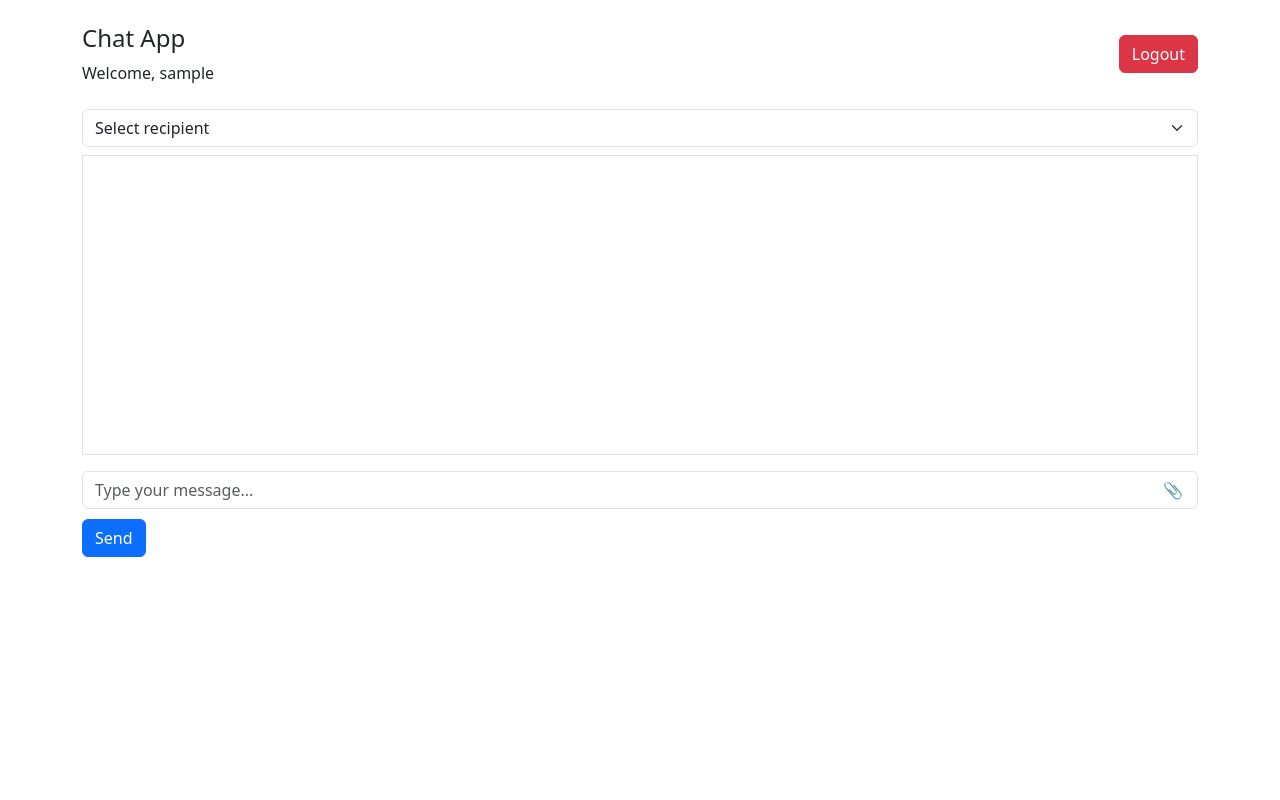
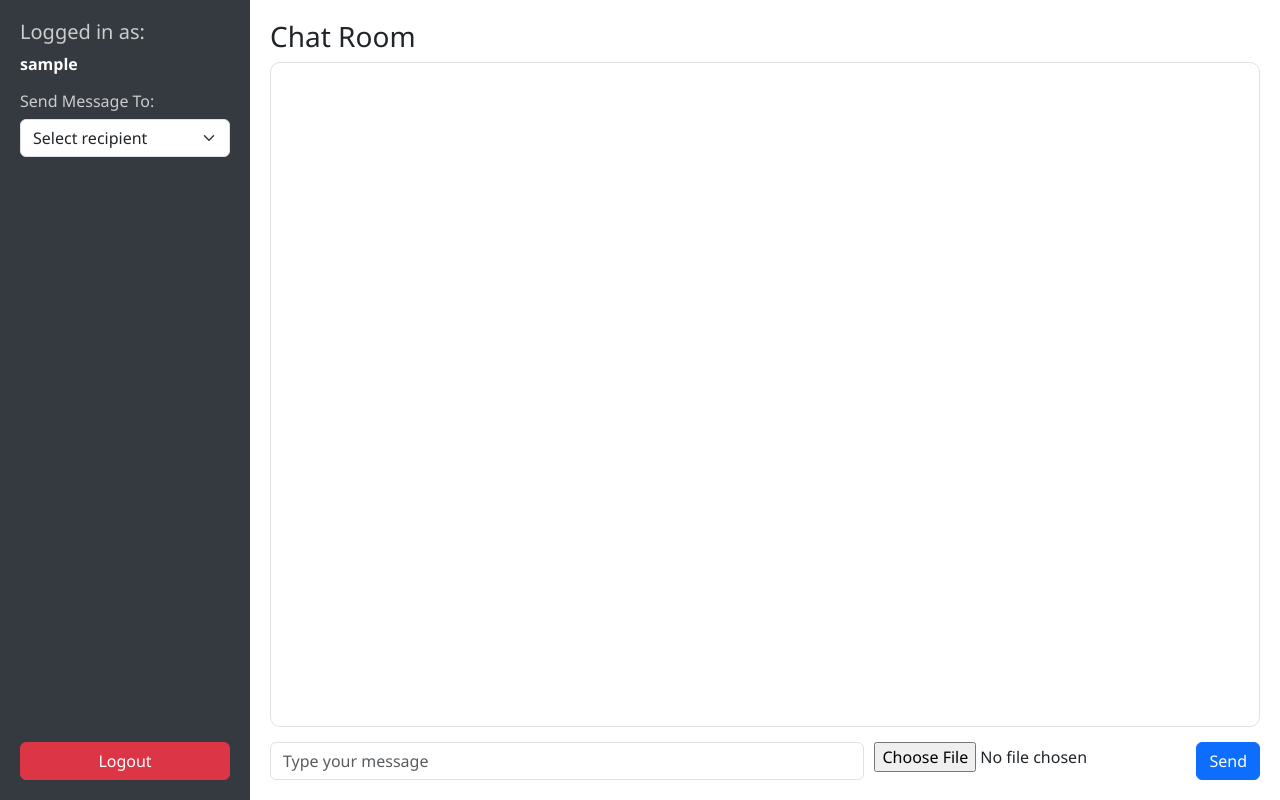
Before and after one commit to success-techy/chat-app, a Flask app: page /chat in a window 1280 px wide. Run offline with Flask 3, Linux system fonts and the light colour scheme; the visitor is signed in with stand-in values (Sample User, id 1); some libraries are stand-ins or nearby versions.

Commit message:
chat html design updated

```diff
--- a/app.py
+++ b/app.py
@@ -1,8 +1,9 @@
-from flask import Flask, render_template, request, redirect, url_for, session, send_from_directory
+from flask import Flask, render_template, request, redirect, url_for, session, send_from_directory, jsonify
 from flask_socketio import SocketIO, emit, join_room
 import sqlite3
 import os
 from werkzeug.utils import secure_filename
+import uuid
 
 app = Flask(__name__)
 app.config['SECRET_KEY'] = 'your_secret_key'
@@ -18,7 +19,6 @@ if not os.path.exists(app.config['UPLOAD_FOLDER']):
 
 # Initialize database
 def init_db():
-
     conn = sqlite3.connect("chat.db")
     cursor = conn.cursor()
     cursor.execute('''CREATE TABLE IF NOT EXISTS messages (
@@ -34,6 +34,42 @@ def init_db():
 init_db()
 
 online_users = {}
+
+@app.route('/send_message', methods=['POST'])
+def send_message():
+    sender = session.get('username')
+    recipient = request.form.get('recipient')
+    message = request.form.get('message')
+    image_file = request.files.get('image')
+
+    image_url = None
+    if image_file:
+        filename = secure_filename(str(uuid.uuid4()) + "_" + image_file.filename)
+        filepath = os.path.join(app.config['UPLOAD_FOLDER'], filename)
+        image_file.save(filepath)
+        image_url = f"/uploads/{filename}"
+
+    msg_data = {
+        'sender': sender,
+        'recipient': recipient,
+        'message': message,
+        'image_url': image_url
+    }
+
+    # Save message to DB
+    conn = sqlite3.connect("chat.db")
+    cursor = conn.cursor()
+    cursor.execute("INSERT INTO messages (sender, recipient, message, image) VALUES (?, ?, ?, ?)",
+                   (sender, recipient, message, image_url))
+    conn.commit()
+    conn.close()
+
+    # Emit to both sender and recipient
+    socketio.emit('private_message', msg_data, room=sender)
+    if recipient != sender:
+        socketio.emit('private_message', msg_data, room=recipient)
+
+    return jsonify({'status': 'sent'})
 
 @app.route('/')
 def index():
@@ -70,18 +106,6 @@ def logout():
 def uploaded_file(filename):
     return send_from_directory(app.config['UPLOAD_FOLDER'], filename)
 
-@app.route('/upload', methods=['POST'])
-def upload_file():
-    if 'file' not in request.files:
-        return "No file part", 400
-    file = request.files['file']
-    if file.filename == '':
-        return "No selected file", 400
-    filename = secure_filename(file.filename)
-    filepath = os.path.join(app.config['UPLOAD_FOLDER'], filename)
-    file.save(filepath)
-    return url_for('uploaded_file', filename=filename)
-
 @socketio.on('join')
 def handle_join(data):
     username = data['username']
@@ -96,7 +120,7 @@ def handle_join(data):
     conn.close()
 
     for msg in messages:
-        emit('private_message', {'sender': msg[0], 'message': msg[1], 'image': msg[2]}, room=username)
+        emit('private_message', {'sender': msg[0], 'message': msg[1], 'image_url': msg[2]}, room=username)
 
     emit('update_users', online_users, broadcast=True)
 
@@ -105,16 +129,16 @@ def handle_private_message(data):
     sender = data['sender']
     recipient = data['recipient']
     message = data.get('message', '')
-    image = data.get('image', None)
+    image_url = data.get('image_url', None)
 
     conn = sqlite3.connect("chat.db")
     cursor = conn.cursor()
     cursor.execute("INSERT INTO messages (sender, recipient, message, image) VALUES (?, ?, ?, ?)",
-                   (sender, recipient, message, image))
+                   (sender, recipient, message, image_url))
     conn.commit()
     conn.close()
 
-    msg_data = {'sender': sender, 'message': message, 'image': image}
+    msg_data = {'sender': sender, 'message': message, 'image_url': image_url}
 
     if recipient in online_users:
         emit('private_message', msg_data, room=recipient)
--- a/templates/chat.html
+++ b/templates/chat.html
@@ -2,82 +2,102 @@
 <html lang="en">
 <head>
   <meta charset="UTF-8">
-    <meta name="viewport" content="width=device-width, initial-scale=1.0">
-    <title>Chat - {{ username }}</title>
-    <script src="https://cdnjs.cloudflare.com/ajax/libs/socket.io/4.0.1/socket.io.js"></script>
+  <title>Chat Room</title>
   <link href="https://cdn.jsdelivr.net/npm/bootstrap@5.3.0/dist/css/bootstrap.min.css" rel="stylesheet">
+
   <style>
-        .messages-container {
+    body {
+      margin: 0;
+      font-family: 'Segoe UI', sans-serif;
+    }
+
+    .chat-wrapper {
+      display: flex;
+      height: 100vh;
+    }
+
+    .sidebar {
+      width: 250px;
+      background-color: #343a40;
+      color: white;
       display: flex;
       flex-direction: column;
-            gap: 8px;
+      justify-content: space-between;
+      padding: 20px;
     }
+
+    .sidebar h5,
+    .sidebar h6 {
+      color: #ccc;
+    }
+
+    .chat-area {
+      flex: 1;
+      padding: 20px;
+      display: flex;
+      flex-direction: column;
+    }
+
+    #messages {
+      flex: 1;
+      overflow-y: auto;
+      display: flex;
+      flex-direction: column;
+      gap: 10px;
+      background: #fff;
+      padding: 15px;
+      border-radius: 10px;
+      border: 1px solid #dee2e6;
+    }
+
     .message-bubble {
       max-width: 70%;
-            padding: 12px;
+      padding: 10px 15px;
       border-radius: 15px;
+      display: inline-block;
+      word-wrap: break-word;
     }
+
     .sent-message {
-            background-color: #007bff;
+      background-color: #667eea;
       color: white;
       align-self: flex-end;
-            border-radius: 15px 15px 0 15px;
     }
+
     .received-message {
-            background-color: #f8f9fa;
+      background-color: #e9ecef;
+      color: black;
       align-self: flex-start;
-            border-radius: 15px 15px 15px 0;
     }
-        .message-user {
-            font-size: 0.8rem;
-            color: rgba(255, 255, 255, 0.8);
-            margin-bottom: 4px;
-        }
-        .received-message .message-user {
-            color: rgba(0, 0, 0, 0.6);
-        }
+
     .message-image {
       max-width: 200px;
+      border-radius: 10px;
       margin-top: 8px;
-            border-radius: 10px;
     }
-        /* New styles for file upload */
-        .input-wrapper {
-            position: relative;
-            margin-bottom: 10px;
+
+    .message-input-area {
+      display: flex;
+      gap: 10px;
+      margin-top: 15px;
     }
-        #file-input {
-            display: none;
-        }
-        .file-upload-label {
-            position: absolute;
-            right: 10px;
-            top: 50%;
-            transform: translateY(-50%);
-            cursor: pointer;
-            padding: 5px;
-        }
-        #message {
-            padding-right: 40px;
-            width: 100%;
-        }
-        #selected-file {
-            font-size: 0.9rem;
-            color: #666;
-            margin-bottom: 5px;
+
+    .logout-button {
+      margin-top: auto;
+      padding-top: 20px;
     }
   </style>
 </head>
 <body>
-    <div class="container py-4">
-        <div class="d-flex justify-content-between align-items-center mb-4">
-            <div>
-                <h4>Chat App</h4>
-                <p class="mb-0">Welcome, {{ username }}</p>
-            </div>
-            <button onclick="logout()" class="btn btn-danger">Logout</button>
-        </div>
 
+<div class="chat-wrapper">
+  <!-- Sidebar -->
+  <div class="sidebar">
+    <div class="user-info">
+      <h5>Logged in as:</h5>
+      <p><strong>{{ username }}</strong></p>
+
+      <h6>Send Message To:</h6>
       <select id="recipient" class="form-select my-2">
         <option value="" disabled selected>Select recipient</option>
         {% for user in users %}
@@ -86,97 +106,89 @@
           {% endif %}
         {% endfor %}
       </select>
+    </div>
 
-        <div class="messages-container border p-3 mb-3" id="messages" style="height: 300px; overflow-y: auto;"></div>
+    <div class="logout-button">
+      <button onclick="logout()" class="btn btn-danger w-100">Logout</button>
+    </div>
+  </div>
 
-        <div class="input-wrapper">
-            <input type="text" id="message" class="form-control" placeholder="Type your message...">
-            <label for="file-input" class="file-upload-label">📎</label>
-            <input type="file" id="file-input" accept="image/*">
-        </div>
-        <div id="selected-file"></div>
+  <!-- Chat Room -->
+  <div class="chat-area">
+    <h3 class="chat-header">Chat Room</h3>
+    <div id="messages"></div>
+
+    <div class="message-input-area">
+      <input id="message" type="text" class="form-control" placeholder="Type your message">
+      <input type="file" id="imageInput" accept="image/*">
       <button onclick="sendMessage()" class="btn btn-primary">Send</button>
     </div>
+  </div>
+</div>
 
+<script src="https://cdn.socket.io/4.5.0/socket.io.min.js"></script>
 <script>
-        var socket = io();
-        var currentUser = "{{ username }}";
+  const socket = io();
+  const username = "{{ username }}";
 
-        socket.emit('join', {'username': currentUser});
+  socket.on('connect', () => {
+    socket.emit('join', { username: username });
+  });
 
-        // Handle file selection display
-        document.getElementById('file-input').addEventListener('change', function(e) {
-            const fileName = e.target.files[0] ? e.target.files[0].name : '';
-            document.getElementById('selected-file').textContent = fileName;
+  socket.on('private_message', (data) => {
+    const msgDiv = document.createElement('div');
+    msgDiv.classList.add('message-bubble');
+
+    if (data.sender === username) {
+      msgDiv.classList.add('sent-message');
+    } else {
+      msgDiv.classList.add('received-message');
+    }
+
+    msgDiv.innerHTML = `<strong>${data.sender}</strong><br>${data.message}`;
+
+    if (data.image_url) {
+      const img = document.createElement('img');
+      img.src = data.image_url;
+      img.classList.add('message-image');
+      msgDiv.appendChild(document.createElement('br'));
+      msgDiv.appendChild(img);
+    }
+
+    document.getElementById('messages').appendChild(msgDiv);
+    document.getElementById('messages').scrollTop = document.getElementById('messages').scrollHeight;
   });
 
   function sendMessage() {
-            let recipient = document.getElementById('recipient').value;
-            let message = document.getElementById('message').value;
-            let fileInput = document.getElementById('file-input');
-            let file = fileInput.files[0];
+    const message = document.getElementById('message').value.trim();
+    const recipient = document.getElementById('recipient').value;
+    const imageInput = document.getElementById('imageInput');
 
-            if (!recipient) return;
+    if (!recipient) {
+      alert('Please select a recipient!');
+      return;
+    }
 
-            if (file) {
-                let formData = new FormData();
-                formData.append('file', file);
+    const formData = new FormData();
+    formData.append('message', message);
+    formData.append('recipient', recipient);
+    if (imageInput.files[0]) {
+      formData.append('image', imageInput.files[0]);
+    }
 
-                fetch('/upload', {
+    fetch('/send_message', {
       method: 'POST',
       body: formData
-                })
-                .then(response => response.text())
-                .then(imageUrl => {
-                    socket.emit('private_message', {
-                        'sender': currentUser,
-                        'recipient': recipient,
-                        'message': message,
-                        'image': imageUrl
+    }).then(() => {
+      document.getElementById('message').value = '';
+      imageInput.value = '';
     });
-                    // Clear inputs after sending
-                    document.getElementById('message').value = "";
-                    fileInput.value = "";
-                    document.getElementById('selected-file').textContent = "";
-                });
-            } else {
-                socket.emit('private_message', {
-                    'sender': currentUser,
-                    'recipient': recipient,
-                    'message': message
-                });
-                document.getElementById('message').value = "";
-            }
-        }
-
-        socket.on('private_message', function(data) {
-            const isSender = data.sender === currentUser;
-            displayMessage(data.sender, data.message, data.image, isSender);
-        });
-
-        function displayMessage(user, message, image, isSender) {
-            const messagesDiv = document.getElementById('messages');
-
-            const messageDiv = document.createElement('div');
-            messageDiv.className = `message-bubble ${isSender ? 'sent-message' : 'received-message'}`;
-
-            let content = `
-                <div class="message-user">${user}</div>
-                ${message || ''}
-            `;
-
-            if (image) {
-                content += `<img src="${image}" class="message-image">`;
-            }
-
-            messageDiv.innerHTML = content;
-            messagesDiv.appendChild(messageDiv);
-            messagesDiv.scrollTop = messagesDiv.scrollHeight;
   }
 
   function logout() {
     window.location.href = "/logout";
   }
 </script>
+
 </body>
 </html>
```
Also changed, not shown: templates/login.html (+28 -59 lines). Lines whose indentation alone changed are shown as unchanged.
